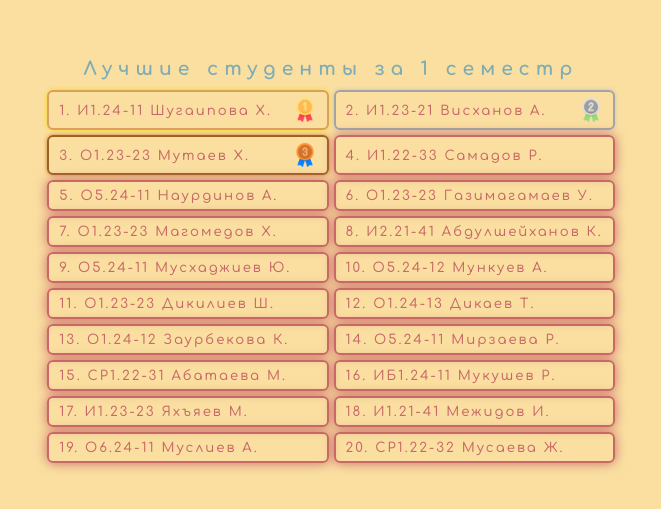
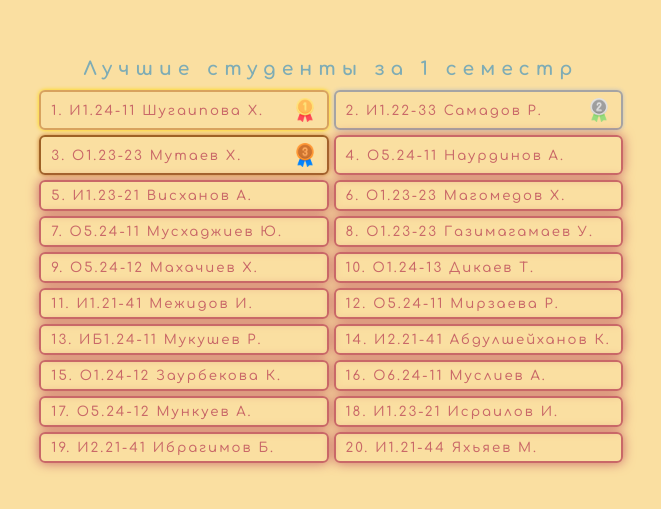
Before and after one commit to altairmsr/ggkit_dashboard, a React (Vite) app: page / in a window 1280 px wide. Shown: the part 139-648 px from the top of the page, without its empty margins (309-970 px from the left). Built offline with nearby package versions, Linux system fonts and the light colour scheme.

Commit message:
upd 04.11.24

```diff
--- a/src/data/course1.js
+++ b/src/data/course1.js
@@ -23,7 +23,7 @@ const course1 = [
 	{
 		id: 3,
 		group: "О5.24-12",
-		name: "Мункуев А.",
+		name: "Махачиев Х.",
 		pos: "regular",
 	},
 	{
@@ -34,21 +34,20 @@ const course1 = [
 	},
 	{
 		id: 5,
-		group: "О1.24-12",
-		name: "Заурбекова К.",
+		group: "О5.24-11",
+		name: "Мирзаева Р.",
 		pos: "regular",
 	},
 	{
 		id: 6,
-		group: "О5.24-11",
-		name: "Мирзаева Р.",
-
+		group: "ИБ1.24-11",
+		name: "Мукушев Р.",
 		pos: "regular",
 	},
 	{
 		id: 7,
-		group: "ИБ1.24-11",
-		name: "Мукушев Р.",
+		group: "О1.24-12",
+		name: "Заурбекова К.",
 		pos: "regular",
 	},
 	{
@@ -60,7 +59,7 @@ const course1 = [
 	{
 		id: 9,
 		group: "О5.24-12",
-		name: "Махачиев Х.",
+		name: "Мункуев А.",
 		pos: "regular",
 	},
 ];
--- a/src/data/course2.js
+++ b/src/data/course2.js
@@ -1,35 +1,35 @@
 const course2 = [
 	{
 		id: 0,
-		group: "И1.23-21",
-		name: "Висханов А.",
+		group: "О1.23-23",
+		name: "Мутаев Х.",
 		img: "gold",
 		pos: "gold",
 	},
 	{
 		id: 1,
-		group: "О1.23-23",
-		name: "Мутаев Х.",
+		group: "И1.23-21",
+		name: "Висханов А.",
 		img: "silver",
 		pos: "silver",
 	},
 	{
 		id: 2,
 		group: "О1.23-23",
-		name: "Газимагамаев У.",
+		name: "Магомедов Х.",
 		img: "bronze",
 		pos: "bronze",
 	},
 	{
 		id: 3,
 		group: "О1.23-23",
-		name: "Магомедов Х.",
+		name: "Газимагамаев У.",
 		pos: "regular",
 	},
 	{
 		id: 4,
-		group: "О1.23-23",
-		name: "Дикилиев Ш.",
+		group: "И1.23-21",
+		name: "Исраилов И.",
 		pos: "regular",
 	},
 	{
@@ -40,8 +40,8 @@ const course2 = [
 	},
 	{
 		id: 6,
-		group: "И1.23-21",
-		name: "Исраилов И.",
+		group: "О1.23-23",
+		name: "Дикилиев Ш.",
 		pos: "regular",
 	},
 	{
@@ -52,14 +52,14 @@ const course2 = [
 	},
 	{
 		id: 8,
-		group: "СР1.23-21",
-		name: "Гайсумова С.",
+		group: "О1.23-23",
+		name: "Ганчаев А.",
 		pos: "regular",
 	},
 	{
 		id: 9,
-		group: "И1.23-21",
-		name: "Эзерханов А.",
+		group: "О1.23-23",
+		name: "Джовтаев Д.",
 		pos: "regular",
 	},
 ];
--- a/src/data/course3.js
+++ b/src/data/course3.js
@@ -34,32 +34,32 @@ const course3 = [
 	},
 	{
 		id: 5,
+		group: "Б1.22-31",
+		name: "Вахмурадова И.",
+		pos: "regular",
+	},
+	{
+		id: 6,
+		group: "И1.22-31",
+		name: "Лутушева С.",
+		pos: "regular",
+	},
+	{
+		id: 7,
 		group: "И1.22-31",
 		name: "Расулов Х.",
 		pos: "regular",
 	},
 	{
-		id: 6,
+		id: 8,
 		group: "Б1.22-31",
-		name: "Вахмурадова И.",
-		pos: "regular",
-	},
-	{
-		id: 7,
-		group: "И1.22-31",
-		name: "Лутушева С.",
-		pos: "regular",
-	},
-	{
-		id: 8,
-		group: "СР1.22-31",
-		name: "Хириханова М.",
+		name: "Умарова А.",
 		pos: "regular",
 	},
 	{
 		id: 9,
-		group: "И1.22-32",
-		name: "Мадаев С.",
+		group: "Б1.22-32",
+		name: "Кулаева И.",
 		pos: "regular",
 	},
 ];
--- a/src/data/course4.js
+++ b/src/data/course4.js
@@ -1,15 +1,15 @@
 const course4 = [
 	{
 		id: 0,
-		group: "И2.21-41",
-		name: "Абдулшейханов К.",
+		group: "И1.21-41",
+		name: "Межидов И.",
 		img: "gold",
 		pos: "gold",
 	},
 	{
 		id: 1,
-		group: "И1.21-41",
-		name: "Межидов И.",
+		group: "И2.21-41",
+		name: "Абдулшейханов К.",
 		img: "silver",
 		pos: "silver",
 	},
@@ -28,38 +28,38 @@ const course4 = [
 	},
 	{
 		id: 4,
+		group: "И1.21-44",
+		name: "Рогомерзаев А.",
+		pos: "regular",
+	},
+	{
+		id: 5,
 		group: "И2.21-41",
 		name: "Джамалдинов Х.",
 		pos: "regular",
 	},
 	{
-		id: 5,
+		id: 6,
 		group: "И2.21-42",
 		name: "Адаева Р.",
 		pos: "regular",
 	},
 	{
-		id: 6,
-		group: "И1.21-44",
-		name: "Рогомерзаев А.",
-		pos: "regular",
-	},
-	{
 		id: 7,
-		group: "И1.21-41",
-		name: "Ванцаев А.",
+		group: "И1.21-42",
+		name: "Лутушев Б.",
 		pos: "regular",
 	},
 	{
 		id: 8,
 		group: "И1.21-42",
-		name: "Лутушев Б.",
+		name: "Магомадова М.",
 		pos: "regular",
 	},
 	{
 		id: 9,
-		group: "И1.21-42",
-		name: "Хаджимурадов М.",
+		group: "И1.21-44",
+		name: "Утциев М.",
 		pos: "regular",
 	},
 ];
--- a/src/data/studList.js
+++ b/src/data/studList.js
@@ -8,8 +8,8 @@ const studList = [
 	},
 	{
 		id: 1,
-		group: "И1.23-21",
-		name: "Висханов А.",
+		group: "И1.22-33",
+		name: "Самадов Р.",
 		img: "silver",
 		pos: "silver",
 	},
@@ -22,104 +22,105 @@ const studList = [
 	},
 	{
 		id: 3,
-		group: "И1.22-33",
-		name: "Самадов Р.",
-		pos: "regular",
-	},
-	{
-		id: 4,
 		group: "О5.24-11",
 		name: "Наурдинов А.",
 		pos: "regular",
 	},
 	{
+		id: 4,
+		group: "И1.23-21",
+		name: "Висханов А.",
+		pos: "regular",
+	},
+	{
 		id: 5,
+		group: "О1.23-23",
+		name: "Магомедов Х.",
+		pos: "regular",
+	},
+	{
+		id: 6,
+		group: "О5.24-11",
+		name: "Мусхаджиев Ю.",
+		pos: "regular",
+	},
+	{
+		id: 7,
 		group: "О1.23-23",
 		name: "Газимагамаев У.",
 		pos: "regular",
 	},
 	{
-		id: 6,
-		group: "О1.23-23",
-		name: "Магомедов Х.",
+		id: 8,
+		group: "О5.24-12",
+		name: "Махачиев Х.",
 		pos: "regular",
 	},
 	{
-		id: 7,
+		id: 9,
+		group: "О1.24-13",
+		name: "Дикаев Т.",
+		pos: "regular",
+	},
+	{
+		id: 10,
+		group: "И1.21-41",
+		name: "Межидов И.",
+		pos: "regular",
+	},
+	{
+		id: 11,
+		group: "О5.24-11",
+		name: "Мирзаева Р.",
+		pos: "regular",
+	},
+	{
+		id: 12,
+		group: "ИБ1.24-11",
+		name: "Мукушев Р.",
+		pos: "regular",
+	},
+	{
+		id: 13,
 		group: "И2.21-41",
 		name: "Абдулшейханов К.",
 		pos: "regular",
 	},
 	{
-		id: 8,
-		group: "О5.24-11",
-		name: "Мусхаджиев Ю.",
+		id: 14,
+		group: "О1.24-12",
+		name: "Заурбекова К.",
+
 		pos: "regular",
 	},
 	{
-		id: 9,
+		id: 15,
+		group: "О6.24-11",
+		name: "Муслиев А.",
+		pos: "regular",
+	},
+	{
+		id: 16,
 		group: "О5.24-12",
 		name: "Мункуев А.",
 		pos: "regular",
 	},
 	{
-		id: 10,
-		group: "О1.23-23",
-		name: "Дикилиев Ш.",
-		pos: "regular",
-	},
-	{
-		id: 11,
-		group: "О1.24-13",
-		name: "Дикаев Т.",
-		pos: "regular",
-	},
-	{
-		id: 12,
-		group: "О1.24-12",
-		name: "Заурбекова К.",
-		pos: "regular",
-	},
-	{
-		id: 13,
-		group: "О5.24-11",
-		name: "Мирзаева Р.",
-		pos: "regular",
-	},
-	{
-		id: 14,
-		group: "СР1.22-31",
-		name: "Абатаева М.",
-		pos: "regular",
-	},
-	{
-		id: 15,
-		group: "ИБ1.24-11",
-		name: "Мукушев Р.",
-		pos: "regular",
-	},
-	{
-		id: 16,
-		group: "И1.23-23",
-		name: "Яхъяев М.",
-		pos: "regular",
-	},
-	{
 		id: 17,
-		group: "И1.21-41",
-		name: "Межидов И.",
+		group: "И1.23-21",
+		name: "Исраилов И.",
 		pos: "regular",
 	},
 	{
 		id: 18,
-		group: "О6.24-11",
-		name: "Муслиев А.",
+		group: "И2.21-41",
+		name: "Ибрагимов Б.",
 		pos: "regular",
 	},
 	{
 		id: 19,
-		group: "СР1.22-32",
-		name: "Мусаева Ж.",
+		group: "И1.21-44",
+		name: "Яхьяев М.",
 		pos: "regular",
 	},
 ];
```
